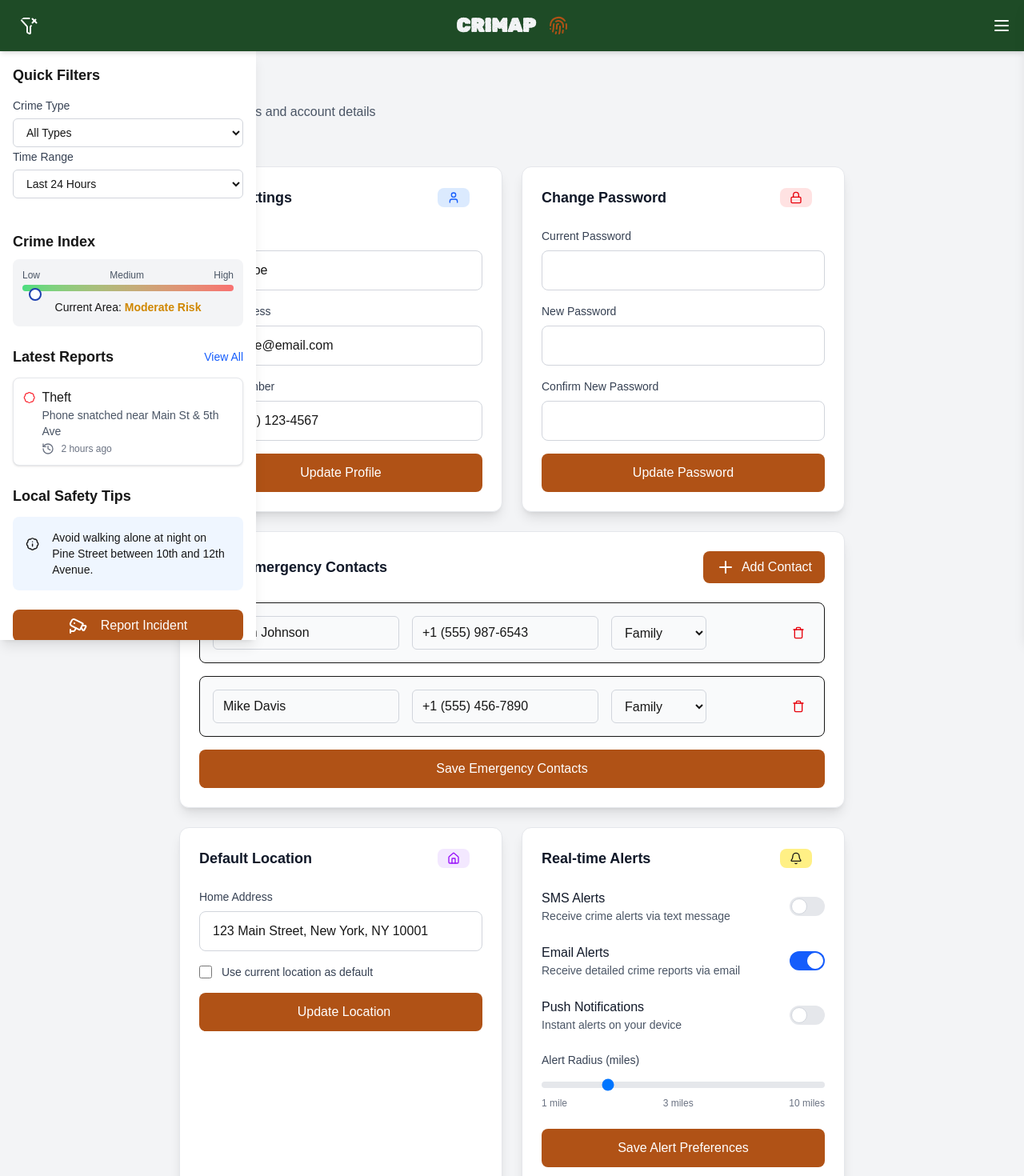
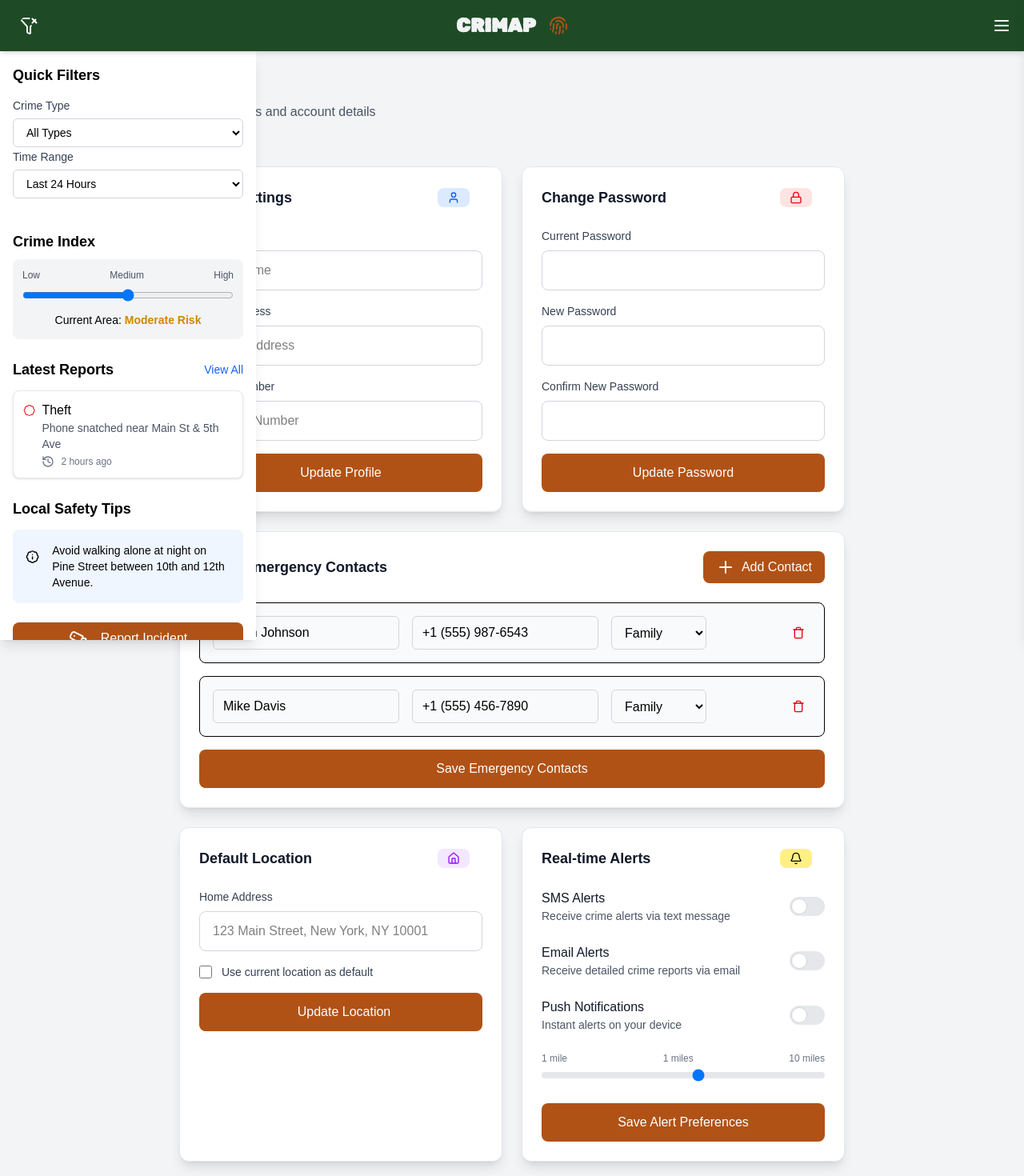
Before and after one commit to ShiiFt38/crimap-crime_navigation, a Next.js app: page /account in a window 1280 px wide. Shown: the top 1470 px of the page at 80% size. Built offline with nearby package versions, Linux system fonts and the light colour scheme.

Commit message:
Fix: nav component sticky css attribute

```diff
--- a/src/app/account/components/AlertsForm.tsx
+++ b/src/app/account/components/AlertsForm.tsx
@@ -1,6 +1,30 @@
+'use client'
+
 import { Bell } from "lucide-react";
+import { useState } from "react";
 
 export default function AlertsForm() {
+    const [ alertsData, setAlertsData ] = useState({
+        smsAlerts: false,
+        emailAlerts: false,
+        pushNotifications: false,
+        alertRadius: "",
+    })
+
+    const onSubmit = (e: React.FormEvent<HTMLFormElement>) => {
+        e.preventDefault();
+    }
+
+    const handleChange = (e: React.ChangeEvent<HTMLInputElement>) => {
+        const { name, value, type, checked } = e.target;
+        setAlertsData((prevState) => ({
+            ...prevState,
+            [name]: type === "checkbox" ? checked : value,
+        }))
+
+        console.log(alertsData)
+    }
+
     return (
         <div className="bg-white rounded-xl shadow-lg border border-gray-200 p-6">
             <div className="flex justify-between items-center mb-6">
@@ -10,16 +34,21 @@ export default function AlertsForm() {
                 </div>
             </div>
 
-            <div className="space-y-6">
+            <form onSubmit={onSubmit} className="space-y-6">
                 <div className="flex items-center justify-between">
                     <div>
                         <h4 className="font-medium text-gray-900">SMS Alerts</h4>
                         <p className="text-sm text-gray-600">Receive crime alerts via text message</p>
                     </div>
                     <label className="relative inline-flex items-center cursor-pointer">
-                        <input type="checkbox" className="sr-only peer"/>
+                        <input type="checkbox" name="smsAlerts" className="sr-only peer" onChange={handleChange}
+                            checked={alertsData.smsAlerts}/>
                         <div
-                            className="w-11 h-6 bg-gray-200 peer-focus:outline-none peer-focus:ring-4 peer-focus:ring-blue-300 rounded-full peer peer-checked:after:translate-x-full peer-checked:after:border-white after:content-[''] after:absolute after:top-[2px] after:left-[2px] after:bg-white after:border-gray-300 after:border after:rounded-full after:h-5 after:w-5 after:transition-all peer-checked:bg-blue-600"></div>
+                            className="w-11 h-6 bg-gray-200 peer-focus:outline-none peer-focus:ring-4
+                            peer-focus:ring-blue-300 rounded-full peer peer-checked:after:translate-x-full
+                            peer-checked:after:border-white after:content-[''] after:absolute after:top-[2px]
+                            after:left-[2px] after:bg-white after:border-gray-300 after:border after:rounded-full
+                            after:h-5 after:w-5 after:transition-all peer-checked:bg-blue-600"></div>
                     </label>
                 </div>
 
@@ -29,9 +58,14 @@ export default function AlertsForm() {
                         <p className="text-sm text-gray-600">Receive detailed crime reports via email</p>
                     </div>
                     <label className="relative inline-flex items-center cursor-pointer">
-                        <input type="checkbox" checked className="sr-only peer"/>
+                        <input type="checkbox" name="emailAlerts" checked={alertsData.emailAlerts} className="sr-only peer"
+                            onChange={handleChange}/>
                         <div
-                            className="w-11 h-6 bg-gray-200 peer-focus:outline-none peer-focus:ring-4 peer-focus:ring-blue-300 rounded-full peer peer-checked:after:translate-x-full peer-checked:after:border-white after:content-[''] after:absolute after:top-[2px] after:left-[2px] after:bg-white after:border-gray-300 after:border after:rounded-full after:h-5 after:w-5 after:transition-all peer-checked:bg-blue-600"></div>
+                            className="w-11 h-6 bg-gray-200 peer-focus:outline-none peer-focus:ring-4
+                            peer-focus:ring-blue-300 rounded-full peer peer-checked:after:translate-x-full
+                            peer-checked:after:border-white after:content-[''] after:absolute after:top-[2px]
+                            after:left-[2px] after:bg-white after:border-gray-300 after:border after:rounded-full
+                            after:h-5 after:w-5 after:transition-all peer-checked:bg-blue-600"></div>
                     </label>
                 </div>
 
@@ -41,28 +75,32 @@ export default function AlertsForm() {
                         <p className="text-sm text-gray-600">Instant alerts on your device</p>
                     </div>
                     <label className="relative inline-flex items-center cursor-pointer">
-                        <input type="checkbox" className="sr-only peer"/>
+                        <input type="checkbox" name="pushNotifications" className="sr-only peer" onChange={handleChange}
+                        checked={alertsData.pushNotifications}/>
                         <div
-                            className="w-11 h-6 bg-gray-200 peer-focus:outline-none peer-focus:ring-4 peer-focus:ring-blue-300 rounded-full peer peer-checked:after:translate-x-full peer-checked:after:border-white after:content-[''] after:absolute after:top-[2px] after:left-[2px] after:bg-white after:border-gray-300 after:border after:rounded-full after:h-5 after:w-5 after:transition-all peer-checked:bg-blue-600"></div>
+                            className="w-11 h-6 bg-gray-200 peer-focus:outline-none peer-focus:ring-4
+                            peer-focus:ring-blue-300 rounded-full peer peer-checked:after:translate-x-full
+                            peer-checked:after:border-white after:content-[''] after:absolute after:top-[2px]
+                            after:left-[2px] after:bg-white after:border-gray-300 after:border after:rounded-full
+                            after:h-5 after:w-5 after:transition-all peer-checked:bg-blue-600"></div>
                     </label>
                 </div>
 
                 <div>
-                    <label className="block text-sm font-medium text-gray-700 mb-2">Alert Radius (miles)</label>
-                    <input type="range" min="1" max="10" value="3"
-                           className="w-full h-2 bg-gray-200 rounded-lg appearance-none cursor-pointer slider"/>
                     <div className="flex justify-between text-xs text-gray-500 mt-1">
                         <span>1 mile</span>
-                        <span id="radiusValue">3 miles</span>
+                        <span>{alertsData.alertRadius || "1"} miles</span>
                         <span>10 miles</span>
                     </div>
+                    <input type="range" name="alertRadius" min="1" max="10" value={alertsData.alertRadius} onChange={handleChange}
+                           className="w-full h-2 bg-gray-200 rounded-lg appearance-none cursor-pointer slider"/>
                 </div>
 
                 <button
                     className="w-full bg-[#B05216] hover:bg-[#4F2915] text-white font-medium py-3 px-4 rounded-lg transition-colors">
                     Save Alert Preferences
                 </button>
-            </div>
+            </form>
         </div>
     )
 }
--- a/src/app/account/components/EmergencyContactsForm.tsx
+++ b/src/app/account/components/EmergencyContactsForm.tsx
@@ -22,12 +22,15 @@ export default function EmergencyContactsForm() {
                     className="flex flex-col sm:flex-row sm:items-center justify-between p-4 bg-gray-50 rounded-lg border">
                     <div className="flex-1 mb-3 sm:mb-0">
                         <div className="flex flex-col sm:flex-row sm:space-x-4">
-                            <input type="text" placeholder="Contact Name" value="Sarah Johnson"
-                                   className="mb-2 sm:mb-0 px-3 py-2 border border-gray-300 rounded-md focus:ring-2 focus:ring-blue-500 focus:border-transparent"/>
-                            <input type="tel" placeholder="Phone Number" value="+1 (555) 987-6543"
-                                   className="mb-2 sm:mb-0 px-3 py-2 border border-gray-300 rounded-md focus:ring-2 focus:ring-blue-500 focus:border-transparent"/>
+                            <input type="text" placeholder="Contact Name" defaultValue="Sarah Johnson"
+                                   className="mb-2 sm:mb-0 px-3 py-2 border border-gray-300 rounded-md focus:ring-2
+                                   focus:ring-blue-500 focus:border-transparent"/>
+                            <input type="tel" placeholder="Phone Number" defaultValue="+1 (555) 987-6543"
+                                   className="mb-2 sm:mb-0 px-3 py-2 border border-gray-300 rounded-md focus:ring-2
+                                   focus:ring-blue-500 focus:border-transparent"/>
                             <select
-                                className="px-3 py-2 border border-gray-300 rounded-md focus:ring-2 focus:ring-blue-500 focus:border-transparent">
+                                className="px-3 py-2 border border-gray-300 rounded-md focus:ring-2
+                                focus:ring-blue-500 focus:border-transparent">
                                 <option value="family">Family</option>
                                 <option value="friend">Friend</option>
                                 <option value="colleague">Colleague</option>
@@ -46,13 +49,16 @@ export default function EmergencyContactsForm() {
                     className="flex flex-col sm:flex-row sm:items-center justify-between p-4 bg-gray-50 rounded-lg border">
                     <div className="flex-1 mb-3 sm:mb-0">
                         <div className="flex flex-col sm:flex-row sm:space-x-4">
-                            <input type="text" placeholder="Contact Name" value="Mike Davis"
-                                   className="mb-2 sm:mb-0 px-3 py-2 border border-gray-300 rounded-md focus:ring-2 focus:ring-blue-500 focus:border-transparent"/>
-                            <input type="tel" placeholder="Phone Number" value="+1 (555) 456-7890"
-                                   className="mb-2 sm:mb-0 px-3 py-2 border border-gray-300 rounded-md focus:ring-2 focus:ring-blue-500 focus:border-transparent"/>
+                            <input type="text" placeholder="Contact Name" defaultValue="Mike Davis"
+                                   className="mb-2 sm:mb-0 px-3 py-2 border border-gray-300 rounded-md focus:ring-2
+                                   focus:ring-blue-500 focus:border-transparent"/>
+                            <input type="tel" placeholder="Phone Number" defaultValue="+1 (555) 456-7890"
+                                   className="mb-2 sm:mb-0 px-3 py-2 border border-gray-300 rounded-md focus:ring-2
+                                   focus:ring-blue-500 focus:border-transparent"/>
                             <select
-                                className="px-3 py-2 border border-gray-300 rounded-md focus:ring-2 focus:ring-blue-500 focus:border-transparent">
-                                <option value="family" selected>Family</option>
+                                className="px-3 py-2 border border-gray-300 rounded-md focus:ring-2
+                                focus:ring-blue-500 focus:border-transparent">
+                                <option value="family">Family</option>
                                 <option value="friend">Friend</option>
                                 <option value="colleague">Colleague</option>
                                 <option value="other">Other</option>
--- a/src/app/account/components/LocationForm.tsx
+++ b/src/app/account/components/LocationForm.tsx
@@ -1,23 +1,47 @@
+'use client'
+
 import { House } from "lucide-react"
+import { useState } from "react";
 
 export default function LocationForm(){
+    const [locationData, setlocationData] = useState({
+        address: "",
+        currentLocation: false,
+    })
+
+    const onSubmit = (e: React.FormEvent<HTMLFormElement>) => {
+        e.preventDefault()
+    }
+
+    const handleChange = (e: React.ChangeEvent<HTMLInputElement>) => {
+        const { name, type, checked, value } = e.target
+        setlocationData((prevState) => ({
+            ...prevState,
+            [name]: type === "checkbox" ? checked : value,
+        }))
+
+        console.log(locationData)
+    }
+
     return (
         <div className="bg-white rounded-xl shadow-lg border border-gray-200 p-6">
             <div className="flex justify-between items-center mb-6">
-                <h3 className="text-lg font-semibold  text-gray-900">Default Location</h3>
+                <h3 className="text-lg font-semibold text-gray-900">Default Location</h3>
                 <div className="py-[0.25rem] px-[0.75rem] bg-purple-100 rounded-lg flex items-center justify-center mr-4">
                     <House size={16} className="text-purple-600 text-xl"/>
                 </div>
             </div>
 
-            <div className="space-y-4">
+            <form onSubmit={onSubmit} className="space-y-4">
                 <div>
                     <label className="block text-sm font-medium text-gray-700 mb-2">Home Address</label>
-                    <input type="text" value="123 Main Street, New York, NY 10001"
+                    <input type="text" name="address" placeholder="123 Main Street, New York, NY 10001"
+                           onChange={handleChange} value={locationData.address}
                            className="w-full px-4 py-3 border border-gray-300 rounded-lg focus:ring-2 focus:ring-blue-500 focus:border-transparent transition-all"/>
                 </div>
                 <div className="flex items-center space-x-3">
-                    <input type="checkbox" id="useCurrentLocation"
+                    <input type="checkbox" name="currentLocation" id="useCurrentLocation" onChange={handleChange}
+                           checked={locationData.currentLocation}
                            className="w-4 h-4 text-blue-600 border-gray-300 rounded focus:ring-blue-500"/>
                     <label htmlFor="useCurrentLocation" className="text-sm text-gray-700">Use current location
                         as default</label>
@@ -26,7 +50,7 @@ export default function LocationForm(){
                     className="w-full bg-[#B05216] hover:bg-[#4F2915] text-white font-medium py-3 px-4 rounded-lg transition-colors">
                     <i className="fas fa-crosshairs mr-2"></i>Update Location
                 </button>
-            </div>
+            </form>
         </div>
     )
 }
--- a/src/app/account/components/PasswordForm.tsx
+++ b/src/app/account/components/PasswordForm.tsx
@@ -1,6 +1,28 @@
+'use client'
+
 import { Lock } from "lucide-react"
+import { useState } from "react";
 
 export default function PasswordForm() {
+    const [ passwordData, setPasswordData ] = useState({
+        currentPassword: "",
+        newPassword: "",
+        confirmPassword: "",
+    })
+
+    const onSubmit = (e: React.FormEvent<HTMLFormElement>) => {
+        e.preventDefault()
+    }
+
+    const handleChange = (e: React.ChangeEvent<HTMLInputElement>) => {
+        const { name, value } = e.target
+        setPasswordData((prevState) => ({
+            ...prevState,
+            [name]: value }))
+
+        console.log(passwordData)
+    }
+
     return (
         <div className="bg-white rounded-xl shadow-lg border border-gray-200 p-6">
             <div className="flex items-center justify-between mb-6">
@@ -10,27 +32,27 @@ export default function PasswordForm() {
                 </div>
             </div>
 
-            <div className="space-y-4">
+            <form className="space-y-4" onSubmit={onSubmit}>
                 <div>
                     <label className="block text-sm font-medium text-gray-700 mb-2">Current Password</label>
-                    <input type="password"
+                    <input type="password" name="currentPassword" onChange={handleChange} value={passwordData.currentPassword}
                            className="w-full px-4 py-3 border border-gray-300 rounded-lg focus:ring-2 focus:ring-blue-500 focus:border-transparent transition-all"/>
                 </div>
                 <div>
                     <label className="block text-sm font-medium text-gray-700 mb-2">New Password</label>
-                    <input type="password"
+                    <input type="password" name="newPassword" onChange={handleChange} value={passwordData.newPassword}
                            className="w-full px-4 py-3 border border-gray-300 rounded-lg focus:ring-2 focus:ring-blue-500 focus:border-transparent transition-all"/>
                 </div>
                 <div>
                     <label className="block text-sm font-medium text-gray-700 mb-2">Confirm New Password</label>
-                    <input type="password"
+                    <input type="password" name="confirmPassword" onChange={handleChange} value={passwordData.confirmPassword}
                            className="w-full px-4 py-3 border border-gray-300 rounded-lg focus:ring-2 focus:ring-blue-500 focus:border-transparent transition-all"/>
                 </div>
                 <button
                     className="w-full bg-[#B05216] hover:bg-[#4F2915] text-white font-medium py-3 px-4 rounded-lg transition-colors">
                     Update Password
                 </button>
-            </div>
+            </form>
         </div>
     )
 }
--- a/src/app/account/components/UserSettingsForm.tsx
+++ b/src/app/account/components/UserSettingsForm.tsx
@@ -1,6 +1,28 @@
+'use client'
+
 import { User } from "lucide-react"
+import { useState } from "react"
 
 export default function UserSettingsForm() {
+    const [userData, setUserData] = useState({
+        fullName: "",
+        email: "",
+        phoneNumber: "",
+    })
+
+    const onSubmit = (e: React.FormEvent<HTMLFormElement>) => {
+        e.preventDefault()
+    }
+
+    const handleChange = (e: React.ChangeEvent<HTMLInputElement>) => {
+        const { name, value } = e.target;
+        setUserData(prevFormData => ({
+            ...prevFormData,
+            [name]:value
+        }))
+        console.log(userData)
+    }
+
     return (
         <div className="bg-white rounded-xl shadow-lg border border-gray-200 p-6">
             <div className="flex justify-between items-center mb-6">
@@ -10,27 +32,35 @@ export default function UserSettingsForm() {
                 </div>
             </div>
 
-            <div className="space-y-4">
+            <form className="space-y-4" onSubmit={onSubmit}>
                 <div>
                     <label className="block text-sm font-medium text-gray-700 mb-2">Full Name</label>
-                    <input type="text" value="John Doe"
-                           className="w-full px-4 py-3 border border-gray-300 rounded-lg focus:ring-2 focus:ring-blue-500 focus:border-transparent transition-all"/>
+                    <input type="text" name="fullName" placeholder="Full Name"
+                           autoComplete="off" onChange={handleChange} value={userData.fullName}
+                           className="w-full px-4 py-3 border border-gray-300 rounded-lg focus:ring-2
+                           focus:ring-blue-500 focus:border-transparent transition-all"/>
                 </div>
                 <div>
-                    <label className="block text-sm font-medium text-gray-700 mb-2">Email Address</label>
-                    <input type="email" value="john.doe@email.com"
-                           className="w-full px-4 py-3 border border-gray-300 rounded-lg focus:ring-2 focus:ring-blue-500 focus:border-transparent transition-all"/>
+                    <label htmlFor="email" className="block text-sm font-medium text-gray-700 mb-2">Email Address</label>
+                    <input id="email" type="email" name="email" placeholder="Email Address"
+                           autoComplete="off" onChange={handleChange} value={userData.email}
+                           className="w-full px-4 py-3 border border-gray-300 rounded-lg focus:ring-2
+                           focus:ring-blue-500 focus:border-transparent transition-all"/>
                 </div>
                 <div>
                     <label className="block text-sm font-medium text-gray-700 mb-2">Phone Number</label>
-                    <input type="tel" value="+1 (555) 123-4567"
-                           className="w-full px-4 py-3 border border-gray-300 rounded-lg focus:ring-2 focus:ring-blue-500 focus:border-transparent transition-all"/>
+                    <input type="tel" name="phoneNumber" placeholder="Phone Number" autoComplete="off"
+                           onChange={handleChange} value={userData.phoneNumber}
+                           className="w-full px-4 py-3 border border-gray-300 rounded-lg focus:ring-2
+                           focus:ring-blue-500 focus:border-transparent transition-all"/>
                 </div>
-                <button
-                    className="w-full bg-[#B05216] hover:bg-[#4F2915] text-white font-medium py-3 px-4 rounded-lg transition-colors">
-                    Update Profile
-                </button>
-            </div>
+                <input
+                    type="submit"
+                    value="Update Profile"
+                    className="w-full bg-[#B05216] hover:bg-[#4F2915] text-white font-medium py-3 px-4 rounded-lg
+                     transition-colors"
+                />
+            </form>
         </div>
     )
 }
--- a/src/app/globals.css
+++ b/src/app/globals.css
@@ -16,13 +16,16 @@
 :root {
   --color-primary: #8F9C68;
   --background: #ffffff;
-  --foreground: #171717;
 }
 
-html,
+html {
+  scroll-behavior: smooth;
+}
+
 body {
   max-width: 100vw;
   overflow-x: hidden;
+  overflow-y: auto;
 }
 
 body {
--- a/src/app/layout.tsx
+++ b/src/app/layout.tsx
@@ -6,6 +6,7 @@ import Nav from "@/modules/layout/templates/nav";
 import SideMenu from "@/modules/layout/components/side-menu";
 import DrawerNav from "@/modules/layout/components/drawer-nav";
 import BottomNav from "@/modules/layout/components/bottom-nav";
+import React from "react";
 
 const geistSans = Geist({
   variable: "--font-geist-sans",
--- a/src/app/page.tsx
+++ b/src/app/page.tsx
@@ -1,4 +1,3 @@
-import { House } from "lucide-react"
 export default function Home() {
   return (
       <main className="flex-grow bg-gray-100">
--- a/src/modules/layout/components/side-menu/index.tsx
+++ b/src/modules/layout/components/side-menu/index.tsx
@@ -9,7 +9,8 @@ export default function SideMenu() {
     const { isFilterOpen } = useMenu();
 
     return (
-        <div className={`sidebar ${isFilterOpen ? null : "collapsed" } fixed top-16 left-0 bottom-0 w-4/5 md:w-80 bg-white shadow-lg overflow-y-auto z-10`}>
+        <div className={`sidebar ${isFilterOpen ? null : "collapsed" } fixed top-16 left-0 bottom-0 w-4/5 md:w-80
+        bg-white shadow-lg overflow-y-auto z-10`}>
 
             {/*Quick filters*/}
             <div className="p-4">
@@ -55,8 +56,13 @@ export default function SideMenu() {
                            <span>High</span>
                        </div>
                        <div className="relative">
-                           <div className="h-[8px] rounded-[4px] bg-gradient-to-r from-[#4ade80] to-[#f87171]"></div>
-                           <div id="crime-index-indicator" className="absolute top-[4px] w-[16px] h-[16px] rounded-[50%] bg-white border-[2px] border-solid border-[#1e40af] translate-x-[50%]"></div>
+                           <input
+                               type="range"
+                               min="0"
+                               max="12"
+                               className="w-full h-[8px] rounded-[4px] bg-gradient-to-r from-[#4ade80] to-[#f87171]"></input>
+                           {/*<div id="crime-index-indicator" className="absolute top-[4px] w-[16px] h-[16px] rounded-[50%]*/}
+                           {/* bg-white border-[2px] border-solid border-[#1e40af] translate-x-[50%]"></div>*/}
                        </div>
                        <div className="mt-2 text-center">
                            <span className="text-sm font-medium">Current Area: </span>
--- a/src/modules/layout/templates/nav/index.tsx
+++ b/src/modules/layout/templates/nav/index.tsx
@@ -31,9 +31,3 @@ export default function Nav() {
         </div>
     )
 }
-
-// Possible brand names:
-// SecureJourney
-// WatchfulWay
-// SafEasy
-// USafety
```
Also changed, not shown: src/modules/layout/components/drawer-nav/index.tsx (+6 -4 lines), public/placeholder.jpg (added).
